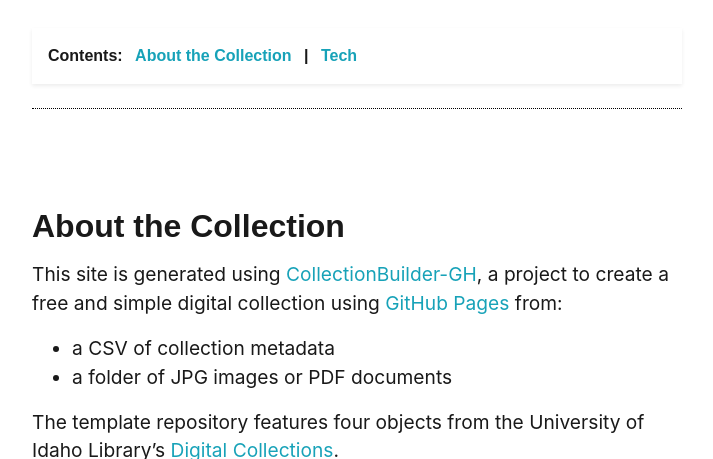
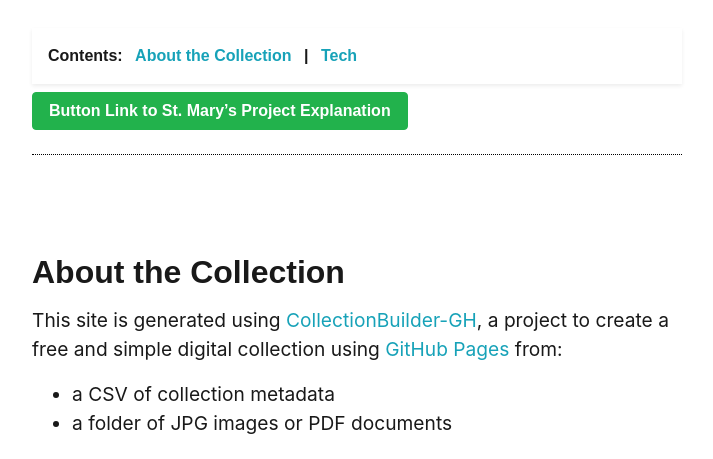
Before and after one commit to jkbauer7/St.-Marys-Project, a Jekyll site: the page built from pages/about.md, in a window 1280 px wide and 900 px high, cut to the strip 441-900 px from the top of the window. Shown: the whole strip, without its empty margins (283-996 px from the left). Built offline with Jekyll 4.4.1, drawn with Linux system fonts in a browser that asks for light colours; nearby versions of some CDN libraries; some web fonts are replaced.

Commit message:
edit button link to SMP page

```diff
--- a/pages/about.md
+++ b/pages/about.md
@@ -11,7 +11,7 @@ credits: true
 {% include feature/jumbotron.html objectid="https://www.smcm.edu/news/wp-content/uploads/sites/35/2016/09/smcm-aerial-shot.jpg" %}
 
 {% include feature/nav-menu.html sections="About the Collection" %}
-
+{% include feature/button.html text="Button Link to St. Mary's Project Explanation" link="https://www.smcm.edu/academics/capstone-experience/st-marys-project-guidelines/" color="success" %}
 ## About the Collection
 
 This site is generated using [CollectionBuilder-GH](https://collectionbuilding.github.io/gh/), a project to create a free and simple digital collection using [GitHub Pages](https://pages.github.com/) from:
```
